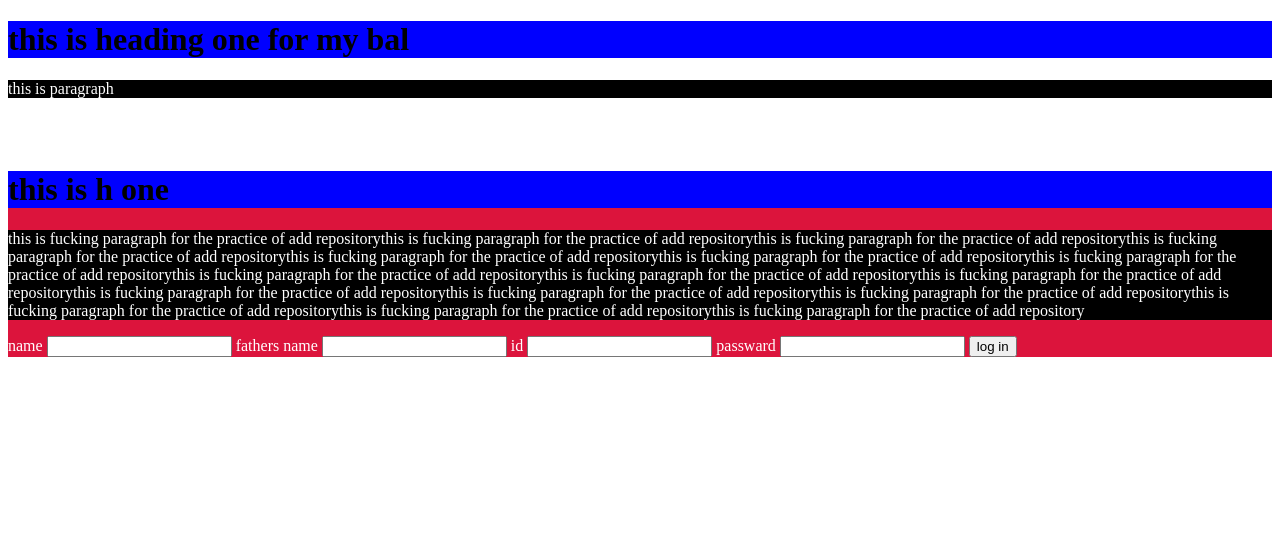
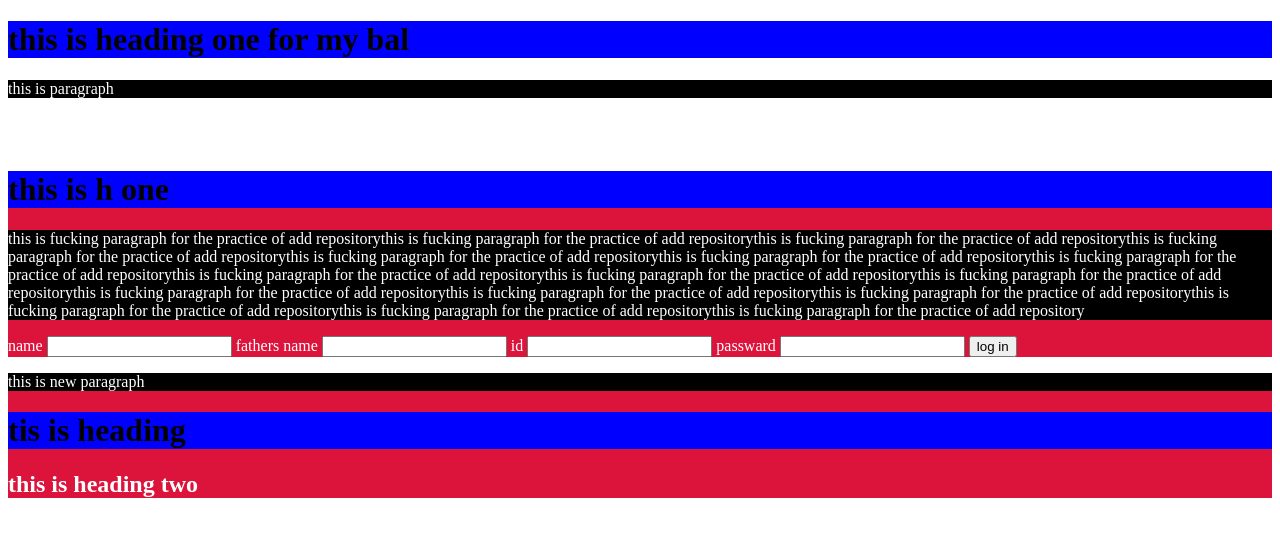
Before and after one commit to AbdulJobbar/third-repo, a plain HTML site: page index.html in a window 1280 px wide. Drawn offline with Linux system fonts and the light colour scheme.

Commit message:
something

```diff
--- a/index.html
+++ b/index.html
@@ -29,6 +29,10 @@
             <input type="button" value="log in">
         </form>
     </div>
-
+    <div>
+        <p>this is new paragraph</p>
+        <h1>tis is heading</h1>
+        <h2>this is heading two</h2>
+    </div>
 </body>
 </html>
```
